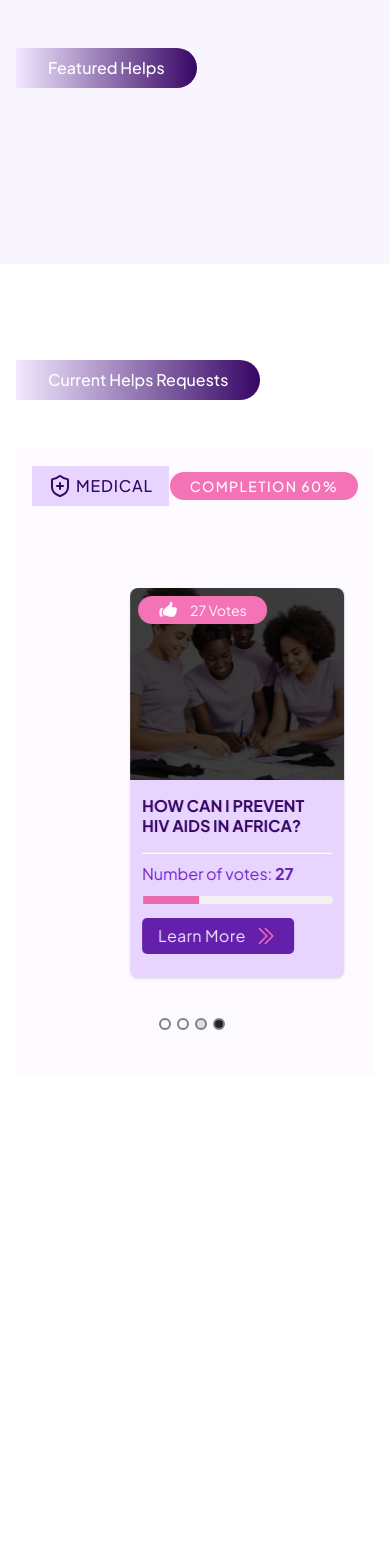
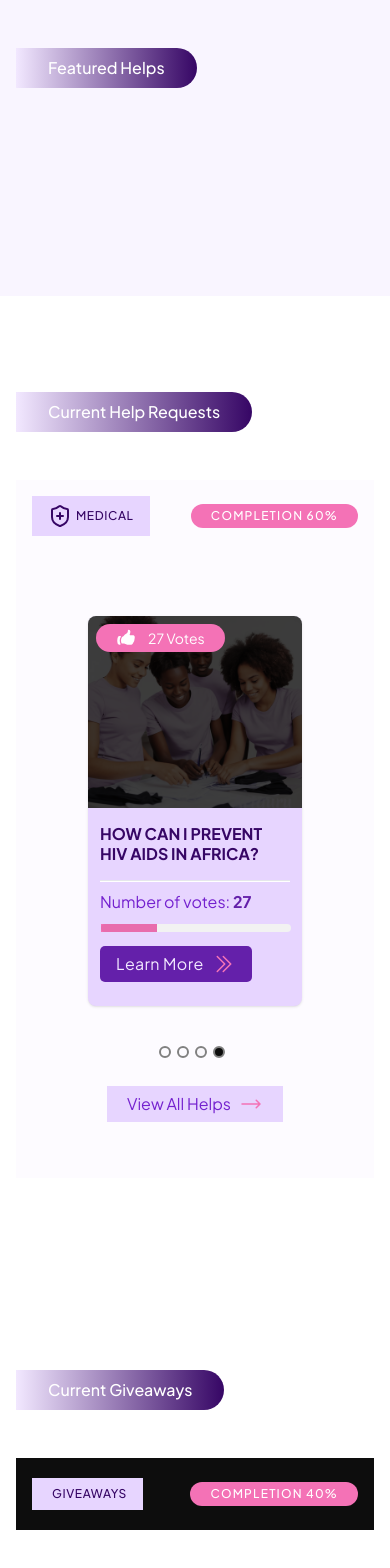
Before and after one commit to Idomason/helpMe, a React (Vite) app in the folder client/: page / in a window 390 px wide. Shown: the part 2688-4256 px from the top of the page. Before the commit the page ends 3858 px from the top, so only its background shows below. Built offline with nearby package versions, Linux system fonts and the light colour scheme.

Commit message:
add some changes to currentHelpsRequests component to make it more responsive on mobile screens

```diff
--- a/client/src/App.tsx
+++ b/client/src/App.tsx
@@ -3,6 +3,7 @@ import Feature from "./components/Feature/Feature";
 import ResponsiveNav from "./components/Navbar/responsiveNav";
 import FeaturedHelps from "./components/FeaturedHelps/FeaturedHelps";
 import CurrentHelpRequests from "./components/CurrentHelpRequests/CurrentHelpRequests";
+import CurrentGiveaways from "./components/CurrentGiveaways/CurrentGiveaways";
 
 function App() {
   return (
@@ -12,6 +13,7 @@ function App() {
       <Feature />
       <FeaturedHelps />
       <CurrentHelpRequests />
+      <CurrentGiveaways />
     </>
   );
 }
--- /dev/null
+++ b/client/src/components/CurrentGiveaways/CurrentGiveaways.tsx
@@ -0,0 +1,38 @@
+import { GiftIcon } from "@heroicons/react/24/solid";
+import ShortHeader from "../ShortHeader/ShortHeader";
+import RangeSlider from "../CurrentHelpRequests/RangeSlider";
+
+export default function CurrentGiveaways() {
+  return (
+    <div className="py-24">
+      <div className="mx-auto px-4 md:w-11/12">
+        {/* Heading */}
+        <ShortHeader heading="current giveaways" />
+        <div className="mx-auto bg-black/95 p-4 md:w-11/12">
+          {/* Sliding Details */}
+          <div className="flex items-center justify-between">
+            {/* Category */}
+            <span className="inline-flex items-center space-x-1 bg-helpMe-200 px-4 py-2">
+              <GiftIcon className="text-helpMe-950" />
+              <p className="text-xs font-medium uppercase tracking-wider text-helpMe-950 sm:text-sm xl:text-lg xl:font-semibold">
+                Giveaways
+              </p>
+            </span>
+
+            {/* Slider */}
+            <RangeSlider
+              className="hidden sm:block"
+              sliderValue={40}
+              onSliderValue={() => {}}
+            />
+
+            {/* Progress */}
+            <span className="my-2 inline-block rounded-full bg-pink-400 px-5 py-1 text-xs font-medium uppercase tracking-widest text-white sm:text-sm xl:text-lg xl:font-semibold">
+              Completion {40}%
+            </span>
+          </div>
+        </div>
+      </div>
+    </div>
+  );
+}
--- a/client/src/components/CurrentHelpRequests/CurrentHelpRequests.tsx
+++ b/client/src/components/CurrentHelpRequests/CurrentHelpRequests.tsx
@@ -2,25 +2,23 @@ import { useState } from "react";
 import RangeSlider from "./RangeSlider";
 import { ShieldPlus } from "lucide-react";
 import CurrentHelpRequestCard from "../CurrentHelpRequestCard/CurrentHelpRequestCard";
+import { ArrowLongRightIcon } from "@heroicons/react/24/solid";
+import ShortHeader from "../ShortHeader/ShortHeader";
 
 export default function CurrentHelpRequests() {
   const [sliderValue, setSliderValue] = useState(60);
 
   return (
-    <div className="h-full w-full py-24">
-      <div className="mx-auto w-full px-4 md:w-11/12">
-        <div className="pb-12">
-          <h2 className="max-w-max rounded-e-full bg-gradient-to-r from-helpMe-100 to-helpMe-950 px-8 py-2 font-medium text-white lg:px-12 lg:py-3">
-            Current Helps Requests
-          </h2>
-        </div>
+    <div className="py-24">
+      <div className="mx-auto px-4 md:w-11/12">
+        {/* Heading */}
+        <ShortHeader heading="current help requests" />
         <div className="mx-auto w-full bg-helpMe-50/40 p-4">
-          {/* NOTE Sliding Rule */}
           <div className="flex items-center justify-between">
             {/* NOTE Category */}
             <span className="inline-flex items-center space-x-1 bg-helpMe-200 px-4 py-2">
               <ShieldPlus className="text-helpMe-950" />
-              <p className="font-medium uppercase tracking-wider text-helpMe-950 xl:text-lg xl:font-semibold">
+              <p className="text-xs font-medium uppercase tracking-wider text-helpMe-950 sm:text-sm xl:text-lg xl:font-semibold">
                 Medical
               </p>
             </span>
@@ -33,7 +31,7 @@ export default function CurrentHelpRequests() {
             />
 
             {/* NOTE Progress */}
-            <span className="my-2 inline-block rounded-full bg-pink-400 px-5 py-1 text-sm font-medium uppercase tracking-widest text-white xl:text-lg xl:font-semibold">
+            <span className="my-2 inline-block rounded-full bg-pink-400 px-5 py-1 text-xs font-medium uppercase tracking-widest text-white sm:text-sm xl:text-lg xl:font-semibold">
               Completion {sliderValue}%
             </span>
           </div>
@@ -42,6 +40,12 @@ export default function CurrentHelpRequests() {
           <div className="mx-auto my-2 py-4">
             <CurrentHelpRequestCard />
           </div>
+          <div className="flex w-full justify-end pb-10">
+            <button className="mx-auto flex items-center space-x-4 bg-helpMe-200 px-5 py-1.5 capitalize text-helpMe-700 hover:bg-helpMe-700 hover:text-white md:mr-20 xl:mr-32 xl:px-6 xl:py-2">
+              View all helps
+              <ArrowLongRightIcon className="ml-2 size-6 text-pink-400 xl:size-7" />
+            </button>
+          </div>
         </div>
       </div>
     </div>
--- a/client/src/components/FeaturedHelps/FeaturedHelps.tsx
+++ b/client/src/components/FeaturedHelps/FeaturedHelps.tsx
@@ -1,15 +1,13 @@
+import ShortHeader from "../ShortHeader/ShortHeader";
 import Slider from "./Slider";
 
 export default function FeaturedHelps() {
   return (
     <div className="h-full w-full bg-helpMe-50 py-24">
       <div className="mx-auto w-full px-4 md:w-11/12">
-        <div className="pb-12">
-          <h2 className="max-w-max rounded-e-full bg-gradient-to-r from-helpMe-100 to-helpMe-950 px-8 py-2 font-medium text-white lg:px-12 lg:py-3">
-            Featured Helps
-          </h2>
-        </div>
-        <div className="flex flex-wrap items-center justify-center gap-4">
+        {/* Heading */}
+        <ShortHeader heading="Featured Helps" />
+        <div className="flex flex-wrap items-center justify-center gap-8">
           <div className="w-72 overflow-hidden rounded-lg">
             {/* Slider */}
             <Slider />
--- a/client/src/components/FeaturedHelps/SliderCard.tsx
+++ b/client/src/components/FeaturedHelps/SliderCard.tsx
@@ -1,6 +1,6 @@
+import { Link } from "react-router-dom";
+import { ISliderCard } from "../../utils/types";
 import { ArrowRightCircleIcon } from "@heroicons/react/24/solid";
-import { ISliderCard } from "../../utils/types";
-import { Link } from "react-router-dom";
 
 export default function SliderCard({ image, title, link }: ISliderCard) {
   return (
--- /dev/null
+++ b/client/src/components/ShortHeader/ShortHeader.tsx
@@ -0,0 +1,9 @@
+export default function ShortHeader({ heading }: { heading: string }) {
+  return (
+    <div className="pb-12">
+      <h2 className="max-w-max rounded-e-full bg-gradient-to-r from-helpMe-100 to-helpMe-950 px-8 py-2 font-medium capitalize text-white lg:px-12 lg:py-3">
+        {heading}
+      </h2>
+    </div>
+  );
+}
```
